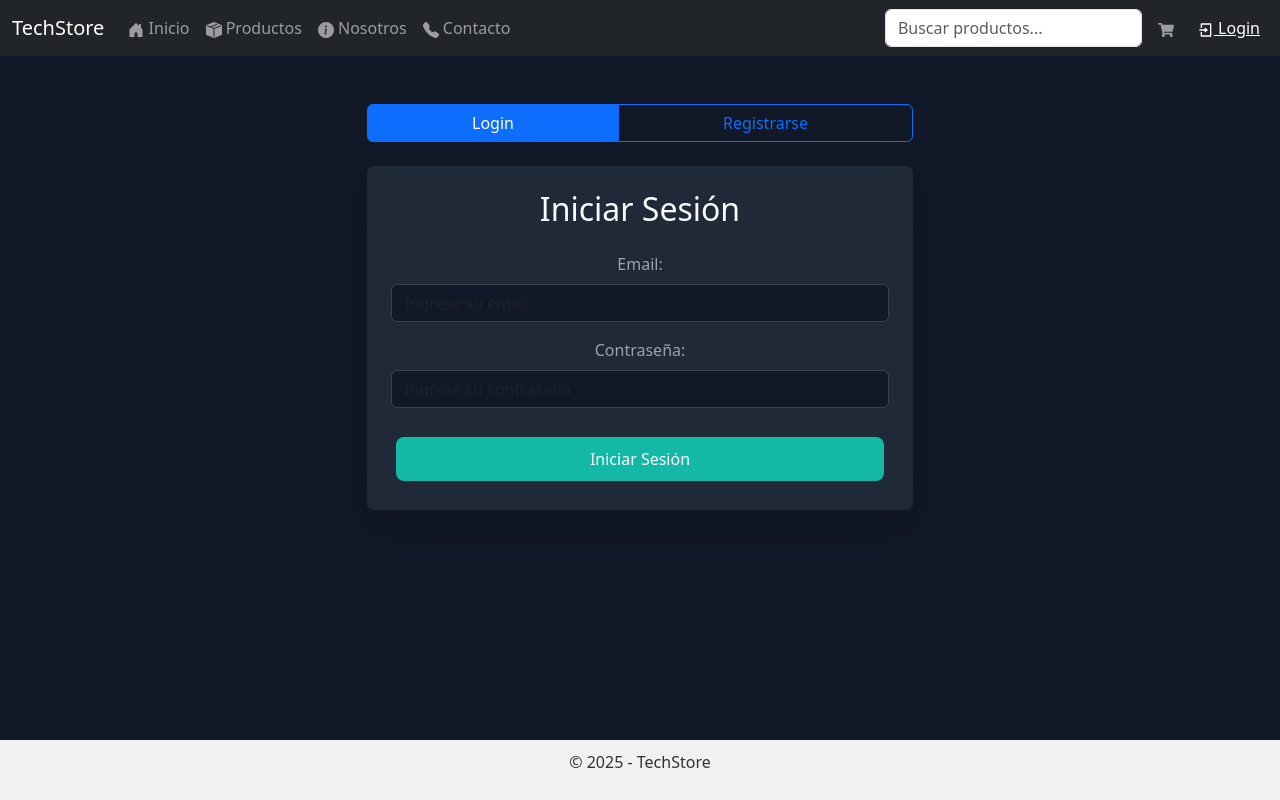
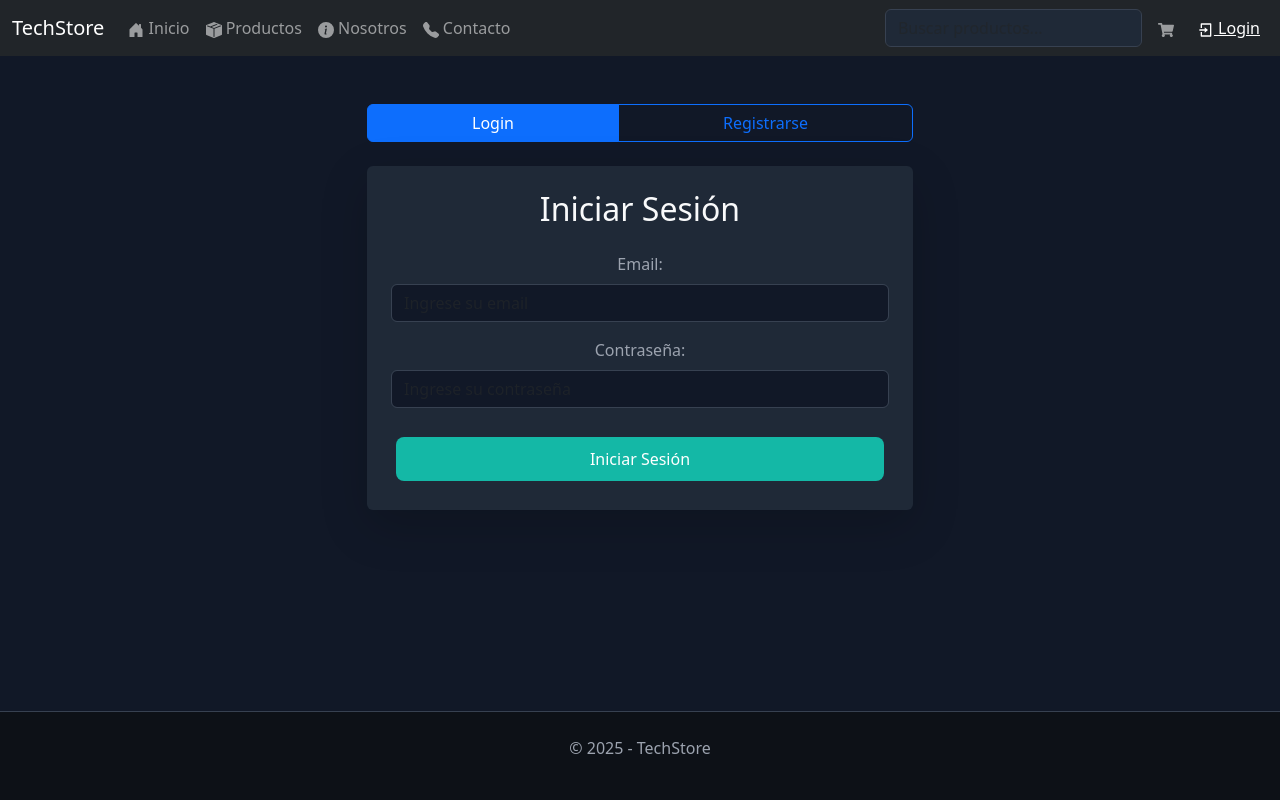
Before and after one commit to ferwargit/e-commerce-test2, a React (Vite) app in the folder e-commerce-2.0/: page /login in a window 1280 px wide. Built offline with nearby package versions, Linux system fonts and the light colour scheme.

Commit message:
feat: Mejorar el diseño de los componentes CarritoCard, Footer y Nav, incluyendo estilos y estructura

```diff
--- a/e-commerce-2.0/src/components/CarritoCard.jsx
+++ b/e-commerce-2.0/src/components/CarritoCard.jsx
@@ -11,7 +11,13 @@ function CarritoCard({ producto, funcionDisparadora }) {
     }).format(value);
 
   return (
-    <div className="card shadow-sm mb-3" style={{ backgroundColor: 'var(--color-background-light)', border: '1px solid var(--color-border)'}}>
+    <div
+      className="card shadow-sm mb-3"
+      style={{
+        backgroundColor: "var(--color-background-light)",
+        border: "1px solid var(--color-border)",
+      }}
+    >
       <div className="row g-0">
         <div className="col-md-2 d-flex justify-content-center align-items-center p-2">
           <img
@@ -29,10 +35,16 @@ function CarritoCard({ producto, funcionDisparadora }) {
           <div className="card-body">
             <div className="d-flex justify-content-between align-items-start gap-3">
               <div className="flex-grow-1 d-flex flex-column">
-                <h5 className="card-title mb-1 align-self-center" style={{ color: 'var(--color-text-primary)' }}>
+                <h5
+                  className="card-title mb-1 align-self-center"
+                  style={{ color: "var(--color-text-primary)" }}
+                >
                   {producto.name}
                 </h5>
-                <p className="card-text text-muted small mb-0 align-self-start">
+                <p
+                  className="small mb-0 align-self-start"
+                  style={{ color: "var(--color-text-muted)" }}
+                >
                   {formatPrice(producto.price)} c/u
                 </p>
               </div>
@@ -44,9 +56,20 @@ function CarritoCard({ producto, funcionDisparadora }) {
                 ×
               </StyledButton>
             </div>
-            <hr className="my-2" />
+            <hr
+              className="my-2"
+              style={{
+                margin: "0.5rem 0", // Ajustamos el margen vertical
+                color: "inherit", // Hereda el color del texto
+                border: 0, // Quitamos el borde por defecto
+                borderTop: "1px solid var(--color-border)", // Creamos nuestro propio borde superior
+                opacity: 0.75, // Lo hacemos un poco más sutil
+              }}
+            />
             <div className="d-flex justify-content-between align-items-center">
-              <span style={{ color: 'var(--color-text-primary)' }}>Cantidad: {producto.cantidad}</span>
+              <span style={{ color: "var(--color-text-primary)" }}>
+                Cantidad: {producto.cantidad}
+              </span>
               <span className="fw-bold fs-5">
                 {formatPrice(producto.price * producto.cantidad)}
               </span>
--- a/e-commerce-2.0/src/components/Footer.jsx
+++ b/e-commerce-2.0/src/components/Footer.jsx
@@ -1,15 +1,12 @@
+// src/components/Footer.jsx
+import "../styles/Footer.css"; // Importa el nuevo archivo CSS
+
 function Footer() {
+  const currentYear = new Date().getFullYear(); // Para que el año sea dinámico
+
   return (
-    <footer
-      style={{
-        backgroundColor: "#f1f1f1",
-        padding: "10px",
-        textAlign: "center",
-        marginTop: "20px",
-        color: "#333",
-      }}
-    >
-      <p>&copy; 2025 - TechStore</p>
+    <footer className="main-footer">
+      <p>© {currentYear} - TechStore</p> {/* Cambié el nombre para que coincida */}
     </footer>
   );
 }
--- a/e-commerce-2.0/src/components/Nav.jsx
+++ b/e-commerce-2.0/src/components/Nav.jsx
@@ -78,11 +78,16 @@ function Nav() {
               onSubmit={(e) => e.preventDefault()}
             >
               <input
-                className="form-control form-control-dark me-2"
+                className="form-control me-2"
                 type="search"
                 placeholder="Buscar productos..."
                 aria-label="Buscar"
                 onChange={(e) => setTerminoBusqueda(e.target.value)}
+                style={{
+                  backgroundColor: "var(--color-background-light)",
+                  color: "var(--color-text-primary)",
+                  borderColor: "var(--color-border)",
+                }}
               />
             </form>
             <ul className="navbar-nav d-flex flex-row gap-2 align-items-center">
@@ -179,11 +184,16 @@ function Nav() {
             onSubmit={(e) => e.preventDefault()}
           >
             <input
-              className="form-control form-control-dark me-2"
+              className="form-control me-2"
               type="search"
               placeholder="Buscar productos..."
               aria-label="Buscar"
               onChange={handleBusquedaChange}
+              style={{
+                backgroundColor: "var(--color-background-light)",
+                color: "var(--color-text-primary)",
+                borderColor: "var(--color-border)",
+              }}
             />
           </form>
           <ul className="navbar-nav d-flex flex-row gap-2 align-items-center">
--- /dev/null
+++ b/e-commerce-2.0/src/styles/Footer.css
@@ -0,0 +1,9 @@
+/* src/styles/Footer.css */
+.main-footer {
+  background-color: #0d1117; /* Un negro-azulado un poco más oscuro que el fondo */
+  color: var(--color-text-muted);
+  padding: 1.5rem 0;
+  text-align: center;
+  border-top: 1px solid var(--color-border);
+  margin-top: auto; /* Esto es un seguro extra para que se pegue abajo */
+}
```
